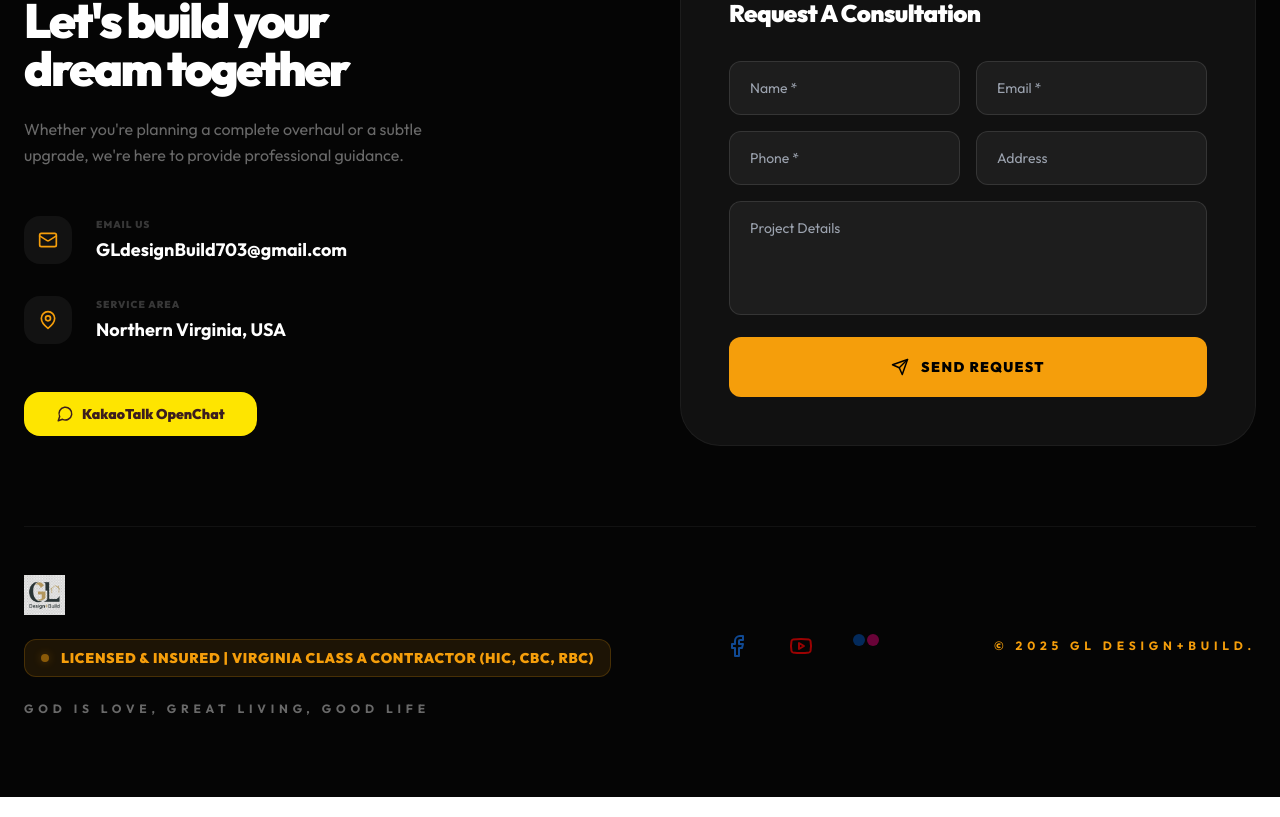
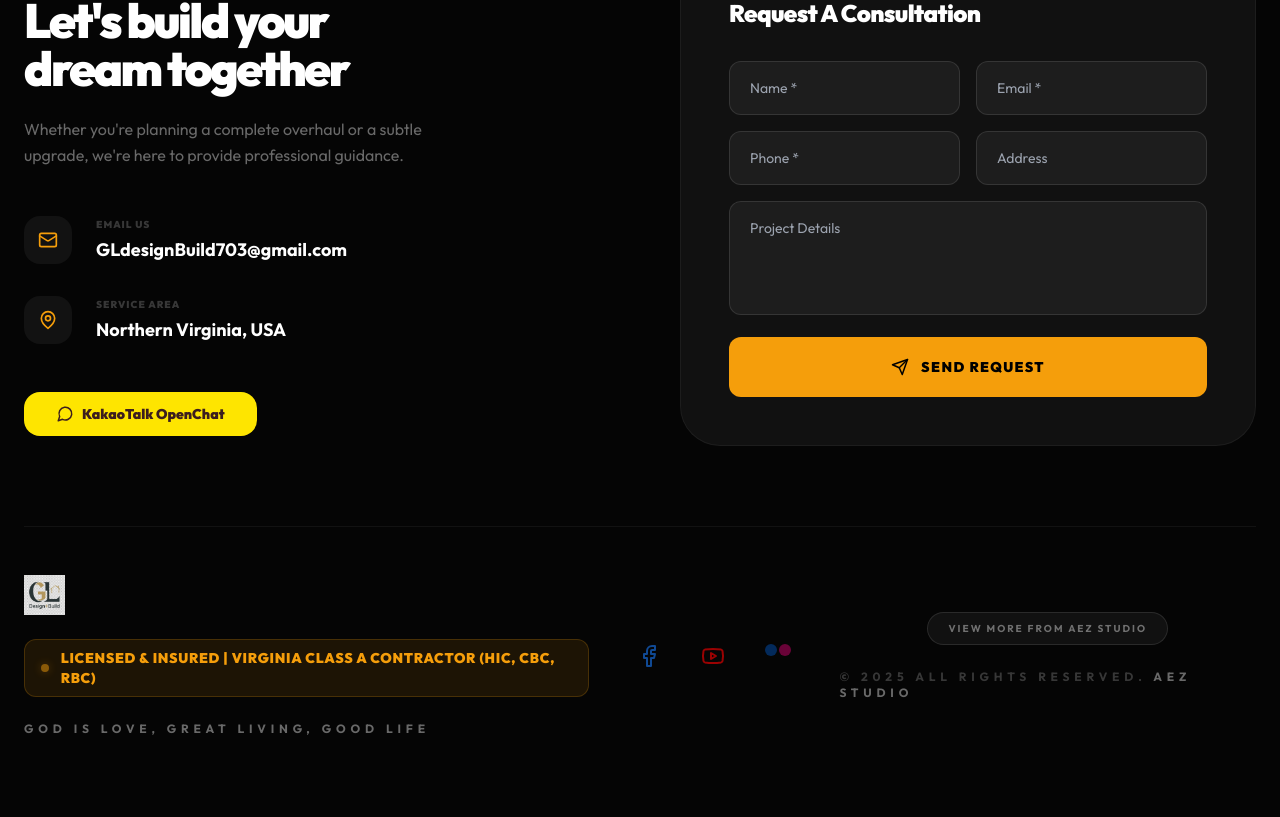
Before and after one commit to aeZ-Studio/GL-Design-Build, a React (Vite) app: page / in a window 1280 px wide. Shown: the part 6091-6908 px from the top of the page. Built offline with nearby package versions, Linux system fonts and the light colour scheme.

Commit message:
Update App.tsx

```diff
--- a/src/App.tsx
+++ b/src/App.tsx
@@ -578,7 +578,12 @@ const App = () => {
                                     </div>
                                 </a>
                             </div>
-                            <p className="text-xs font-bold tracking-[0.4em] text-amber-500 uppercase">© 2025 GL Design+Build.</p>
+                            <div className="flex flex-col items-center gap-4">
+                                <a href="https://aez-hub.vercel.app" target="_blank" rel="noopener noreferrer" className="px-5 py-2 rounded-full bg-white/5 border border-white/10 text-[10px] font-bold text-white/40 hover:text-white hover:bg-white/10 transition-all uppercase tracking-[0.2em] mb-2">
+                                    {lang === 'ko' ? 'aeZ Studio 다른앱 보러가기' : 'View more from aeZ Studio'}
+                                </a>
+                                <p className="text-xs font-bold tracking-[0.4em] text-white/20 uppercase">© 2025 ALL RIGHTS RESERVED. <span className="text-white/40">aeZ Studio</span></p>
+                            </div>
                         </div>
                     </div>
                 </div>
```
